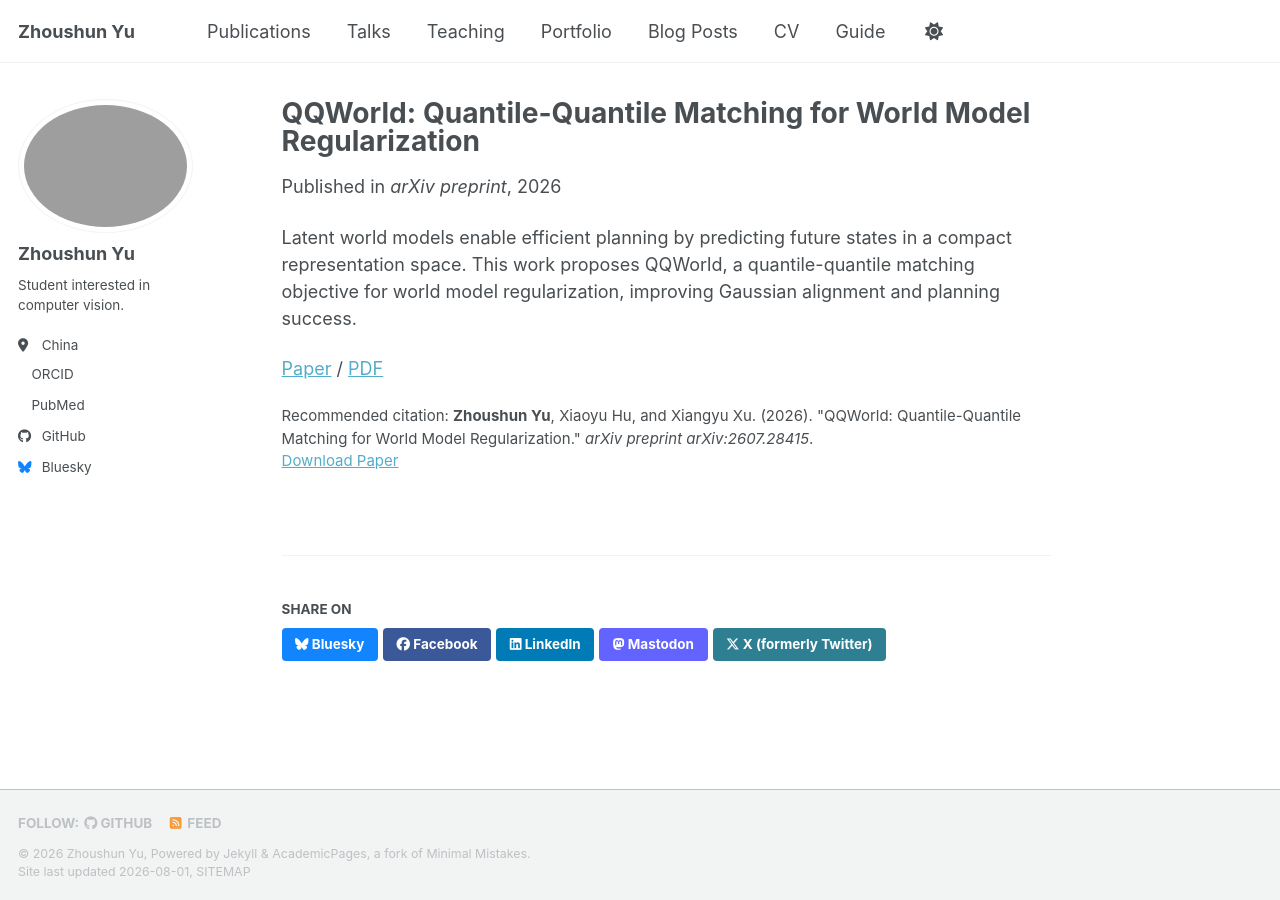
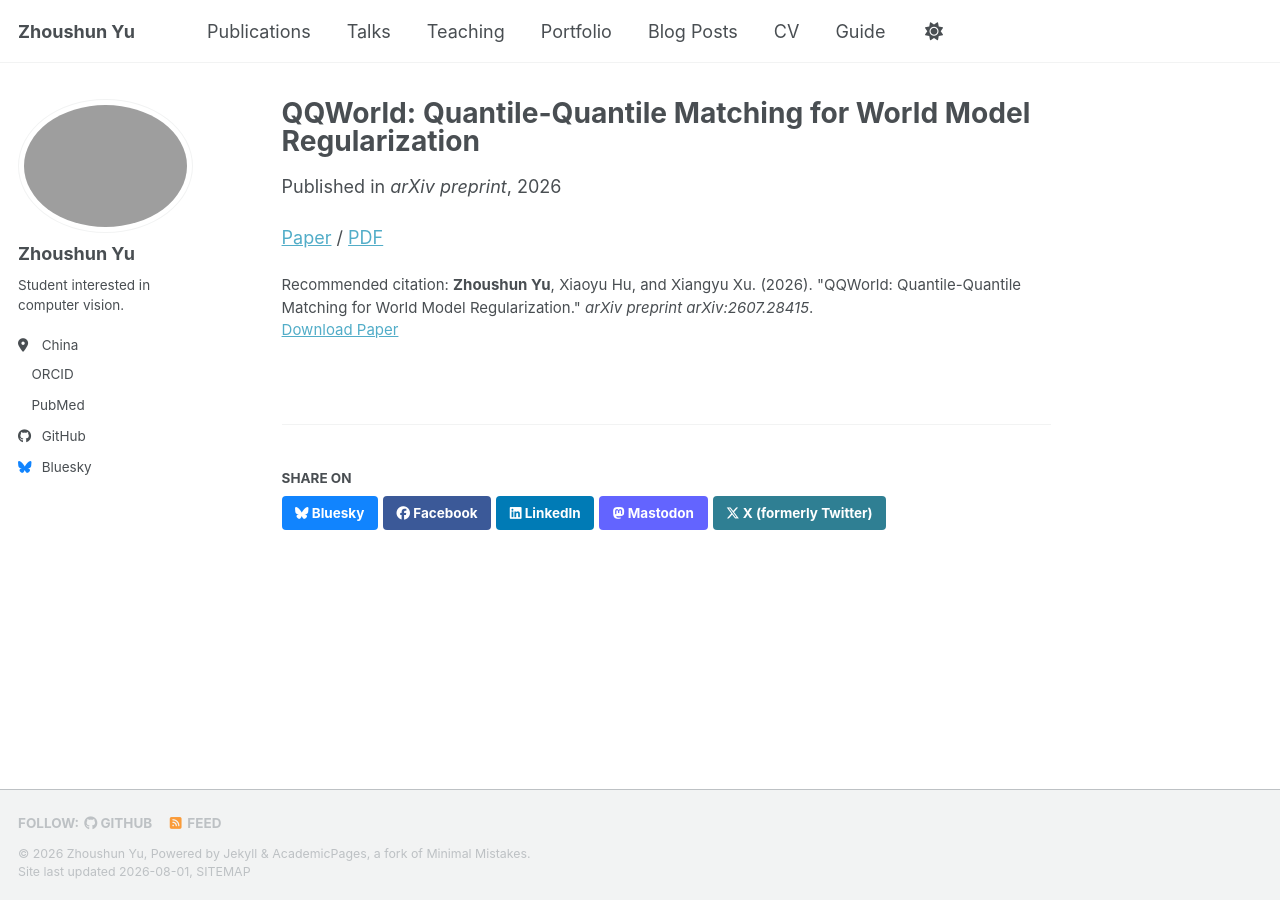
Before and after one commit to Zhoushun-Yu/Zhoushun-Yu.github.io, a Jekyll site: the page built from _publications/2026-07-30-QQWorld.md, in a window 1280 px wide. Built offline with Jekyll 4.4.1, drawn with Linux system fonts in a browser that asks for light colours; a style sheet for code colours, icons or effects is not loaded.

Commit message:
Update 2026-07-30-QQWorld.md

```diff
--- a/_publications/2026-07-30-QQWorld.md
+++ b/_publications/2026-07-30-QQWorld.md
@@ -8,7 +8,4 @@ venue: "arXiv preprint"
 paperurl: "https://arxiv.org/abs/2607.28415"
 citation: '<b>Zhoushun Yu</b>, Xiaoyu Hu, and Xiangyu Xu. (2026). "QQWorld: Quantile-Quantile Matching for World Model Regularization." <i>arXiv preprint arXiv:2607.28415</i>.'
 ---
-
-Latent world models enable efficient planning by predicting future states in a compact representation space. This work proposes QQWorld, a quantile-quantile matching objective for world model regularization, improving Gaussian alignment and planning success.
-
 [Paper](https://arxiv.org/abs/2607.28415) / [PDF](https://arxiv.org/pdf/2607.28415)
```
